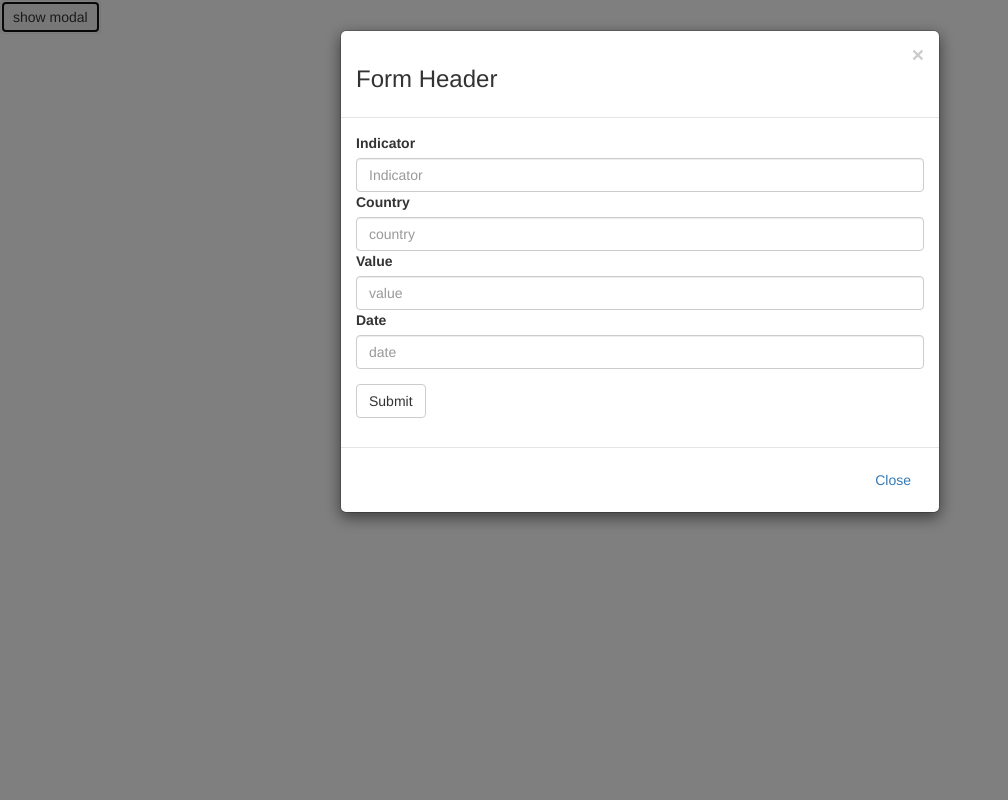
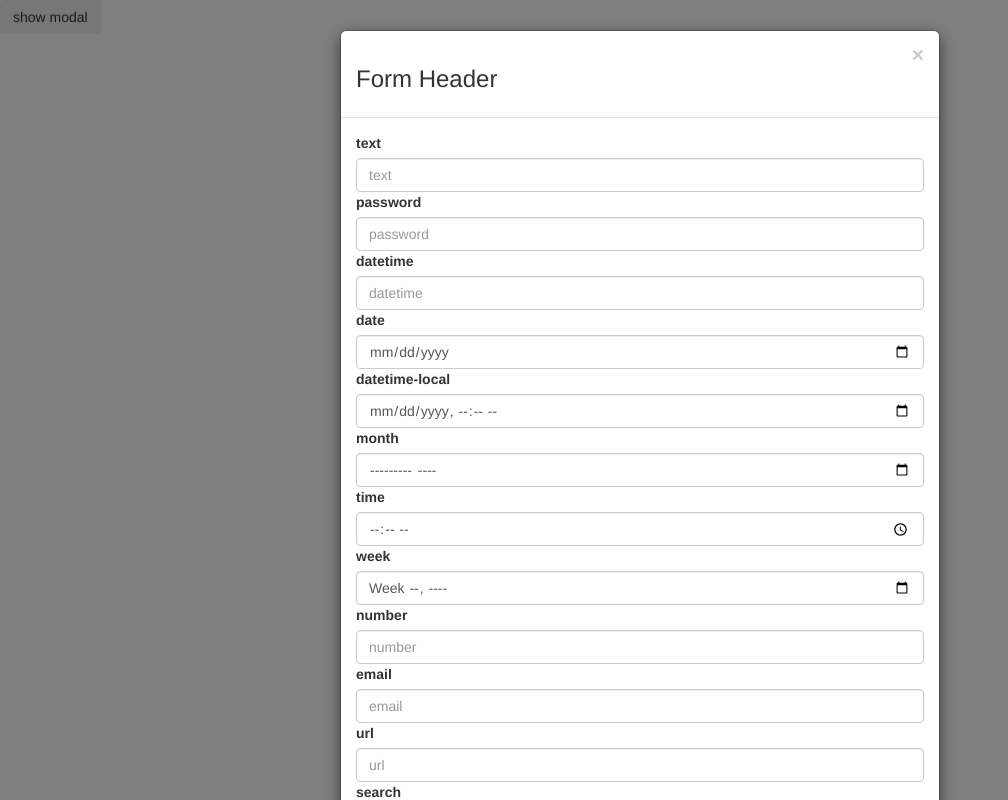
Before and after one commit to USStateDept/bootstrap-form-templates, a website: page form.html in a window 1280 px wide. Both pictures are taken after a click on the button "show modal". Shown: the whole page, without its empty margins (0-1008 px from the left). Drawn offline with nearby package versions, Linux system fonts and the light colour scheme.

Commit message:
adds supported html5 form controls to the form

```diff
--- a/form.html
+++ b/form.html
@@ -26,17 +26,39 @@
           <!--Form-->
           <form method="post" action="/">
             <div class="form-group">
-              <label for="indicator">Indicator</label>
-              <input type="text" name="indicator" class="form-control" placeholder="Indicator">
-              <label for="country">Country</label>
-              <input type="text" name="country" class="form-control" placeholder="country">
-              <label for="value">Value</label>
-              <input type="text" name="value" class="form-control" placeholder="value">
-              <label for="date">Date</label>
-              <input type="text" name="date" class="form-control" placeholder="date">
+              <label for="text">text</label>
+              <input type="text" name="text" class="form-control" placeholder="text">
+              <label for="password">password</label>
+              <input type="password" name="password" class="form-control" placeholder="password">
+              <label for="datetime">datetime</label>
+              <input type="datetime" name="datetime" class="form-control" placeholder="datetime">
+              <label for="date">date</label>
+              <input type="date" name="date" class="form-control" placeholder="date">
+              <label for="datetime-local">datetime-local</label>
+              <input type="datetime-local" name="datetime-local" class="form-control" placeholder="datetime-local">
+              <label for="month">month</label>
+              <input type="month" name="month" class="form-control" placeholder="month">
+              <label for="time">time</label>
+              <input type="time" name="time" class="form-control" placeholder="time">
+              <label for="week">week</label>
+              <input type="week" name="week" class="form-control" placeholder="week">
+              <label for="number">number</label>
+              <input type="number" name="number" class="form-control" placeholder="number">
+              <label for="email">email</label>
+              <input type="email" name="email" class="form-control" placeholder="email">
+              <label for="url">url</label>
+              <input type="url" name="url" class="form-control" placeholder="url">
+              <label for="search">search</label>
+              <input type="search" name="search" class="form-control" placeholder="search">
+              <label for="tel">tel</label>
+              <input type="tel" name="tel" class="form-control" placeholder="tel">
+              <label for="color">color</label>
+              <input type="color" name="color" class="form-control" placeholder="color">
+              <label for="file">file</label>
+              <input type="file" name="file" class="form-control" placeholder="file">
             </div>
             <!--Submit button-->
-            <button type="submit" class="btn btn-default">Submit</button>
+            <button type="submit" class="btn btn-primary">Submit</button>
           </form>
         </div>
 
```
